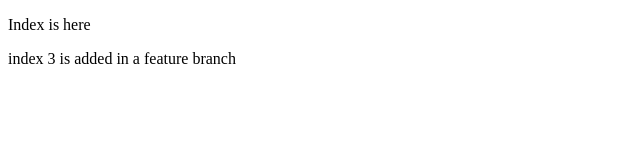
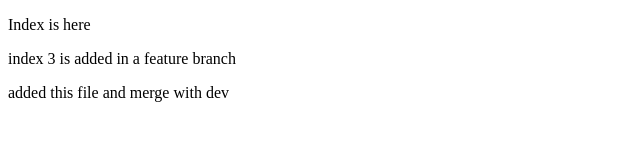
Before and after one commit to nomanqaiser/git_full_practice, a plain HTML site: page index3.html in a window 1280 px wide. Shown: the whole page, without its empty margins (0-640 px from the left). Drawn offline with Linux system fonts and the light colour scheme.

Commit message:
updated again index3.html with paragraph

```diff
--- a/index3.html
+++ b/index3.html
@@ -10,5 +10,6 @@
 <body>
     <p>Index is here</p>
     <p>index 3 is added in a feature branch</p>
+    <p>added this file and merge with dev</p>
 </body>
 </html>
```
